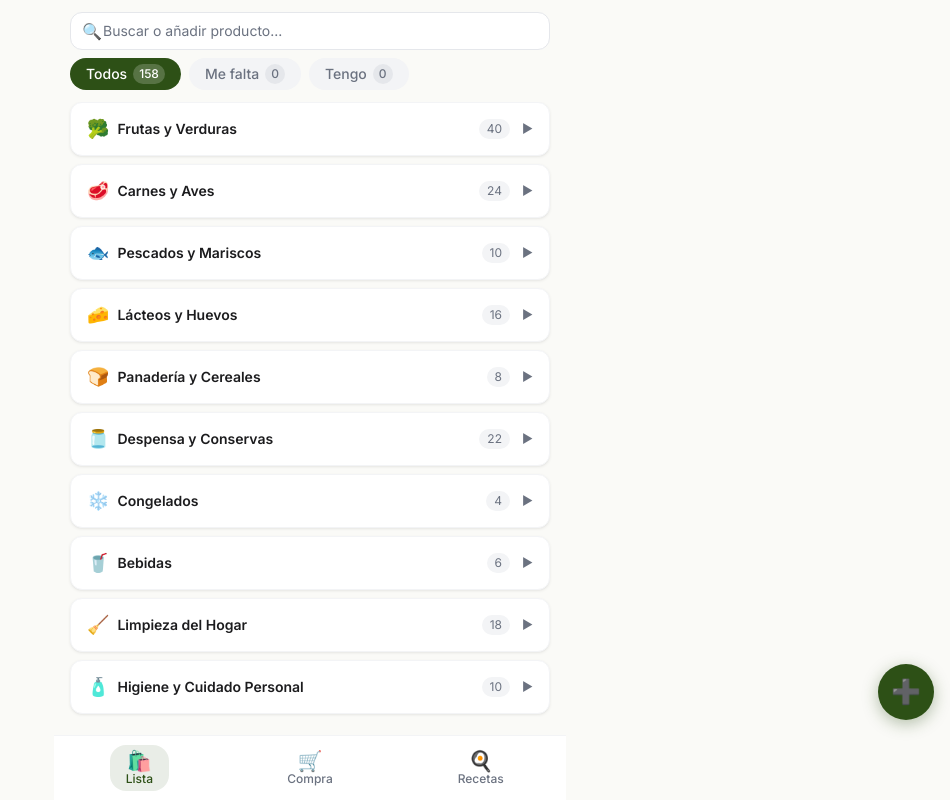
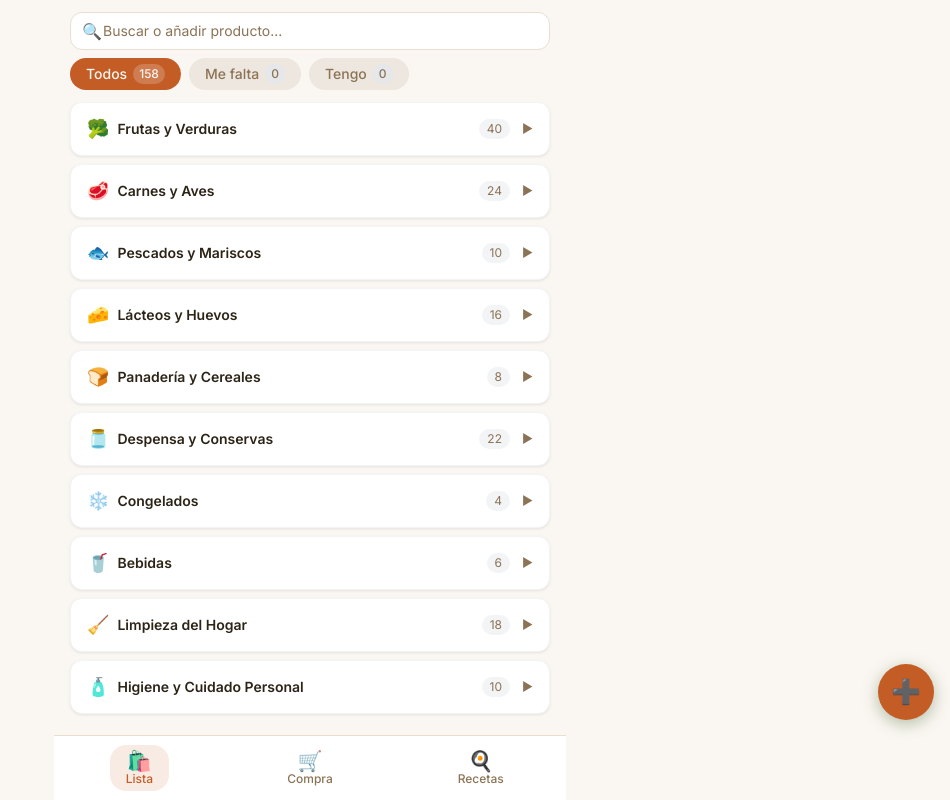
Before and after one commit to aleramiirez/cheffy, a React (Vite) app: page / in a window 1280 px wide. Shown: the whole page, without its empty margins (330-1280 px from the left). Built offline with nearby package versions, Linux system fonts and the light colour scheme.

Commit message:
spec-10: tema Warm Cream & Terracota, CSS variables, fix tabs Recetas

```diff
--- a/src/App.jsx
+++ b/src/App.jsx
@@ -34,7 +34,7 @@ export default function App() {
         - overflow-hidden en el contenedor raíz evita scroll global
         - El scroll ocurre SOLO dentro de <main> (flex-1 overflow-y-auto)
       */}
-      <div className="flex flex-col h-[100dvh] max-w-lg mx-auto bg-bg-main overflow-hidden">
+      <div className="flex flex-col h-[100dvh] max-w-lg mx-auto overflow-hidden bg-bg-main">
         <AppInit />
         {/* Área de contenido — scroll contenido aquí, nunca desborda */}
         <main className="flex-1 min-h-0 overflow-y-auto">
--- /dev/null
+++ b/src/components/common/ThemePicker.jsx
@@ -0,0 +1,131 @@
+import { useEffect, useState } from 'react'
+
+const THEMES = [
+  {
+    id: 1,
+    name: 'Dark & Luxury',
+    emoji: '🖤',
+    vars: {
+      '--color-bg-main': '#0F0F0F',
+      '--color-bg-card': '#1A1A1A',
+      '--color-primary': '#C9A84C',
+      '--color-primary-light': '#E8C97A',
+      '--color-accent': '#E8C97A',
+      '--color-text-main': '#F5F5F0',
+      '--color-text-muted': '#9A9A90',
+      '--color-border': '#2A2A2A',
+      '--color-nav-bg': '#141414',
+    },
+  },
+  {
+    id: 2,
+    name: 'Warm Cream',
+    emoji: '🍂',
+    vars: {
+      '--color-bg-main': '#FAF7F2',
+      '--color-bg-card': '#FFFFFF',
+      '--color-primary': '#C45C26',
+      '--color-primary-light': '#D97842',
+      '--color-accent': '#E8A87C',
+      '--color-text-main': '#2C2416',
+      '--color-text-muted': '#8B7355',
+      '--color-border': '#E8DFD0',
+      '--color-nav-bg': '#FFFFFF',
+    },
+  },
+  {
+    id: 3,
+    name: 'Midnight Blue',
+    emoji: '🌙',
+    vars: {
+      '--color-bg-main': '#F8F9FB',
+      '--color-bg-card': '#FFFFFF',
+      '--color-primary': '#1B2B4B',
+      '--color-primary-light': '#2D4478',
+      '--color-accent': '#C9A84C',
+      '--color-text-main': '#1B2B4B',
+      '--color-text-muted': '#6B7A99',
+      '--color-border': '#E2E8F0',
+      '--color-nav-bg': '#FFFFFF',
+    },
+  },
+  {
+    id: 4,
+    name: 'Morado & Lavanda',
+    emoji: '💜',
+    vars: {
+      '--color-bg-main': '#FAF8FF',
+      '--color-bg-card': '#FFFFFF',
+      '--color-primary': '#4A2C6E',
+      '--color-primary-light': '#6B44A0',
+      '--color-accent': '#9B72CF',
+      '--color-text-main': '#2D1B45',
+      '--color-text-muted': '#7B6B95',
+      '--color-border': '#E8E0F5',
+      '--color-nav-bg': '#FFFFFF',
+    },
+  },
+]
+
+export default function ThemePicker() {
+  const [active, setActive] = useState(
+    () => parseInt(localStorage.getItem('preview-theme') || '1')
+  )
+  const [open, setOpen] = useState(false)
+
+  const applyTheme = (id) => {
+    const theme = THEMES.find((t) => t.id === id)
+    if (!theme) return
+    const root = document.documentElement
+    Object.entries(theme.vars).forEach(([k, v]) => root.style.setProperty(k, v))
+    localStorage.setItem('preview-theme', id)
+    setActive(id)
+  }
+
+  useEffect(() => {
+    applyTheme(active)
+  }, [])
+
+  return (
+    <div className="fixed top-3 right-3 z-[9999]">
+      <button
+        onClick={() => setOpen(!open)}
+        className="w-10 h-10 rounded-full shadow-lg flex items-center justify-center text-lg"
+        style={{ background: 'var(--color-primary)', color: 'var(--color-bg-main)' }}
+        title="Cambiar tema"
+      >
+        🎨
+      </button>
+
+      {open && (
+        <div
+          className="absolute right-0 top-12 rounded-2xl shadow-xl p-3 w-52 flex flex-col gap-2"
+          style={{ background: 'var(--color-bg-card)', border: '1px solid var(--color-border)' }}
+        >
+          <p className="text-xs font-bold px-1" style={{ color: 'var(--color-text-muted)' }}>
+            PREVIEW TEMAS
+          </p>
+          {THEMES.map((t) => (
+            <button
+              key={t.id}
+              onClick={() => { applyTheme(t.id); setOpen(false) }}
+              className="flex items-center gap-2 px-3 py-2 rounded-xl text-sm font-medium transition-all"
+              style={{
+                background: active === t.id ? 'var(--color-primary)' : 'transparent',
+                color: active === t.id ? 'var(--color-bg-main)' : 'var(--color-text-main)',
+                border: `1px solid ${active === t.id ? 'transparent' : 'var(--color-border)'}`,
+              }}
+            >
+              <span>{t.emoji}</span>
+              <span>{t.name}</span>
+              {active === t.id && <span className="ml-auto">✓</span>}
+            </button>
+          ))}
+          <p className="text-[10px] text-center px-1 pt-1" style={{ color: 'var(--color-text-muted)' }}>
+            Solo preview local — no se sube a GitHub
+          </p>
+        </div>
+      )}
+    </div>
+  )
+}
--- a/src/components/layout/BottomNav.jsx
+++ b/src/components/layout/BottomNav.jsx
@@ -18,7 +18,8 @@ export default function BottomNav() {
   if (shouldHide) return null
 
   return (
-    <nav className="flex-shrink-0 bg-white border-t border-gray-100 safe-bottom">
+    <nav className="flex-shrink-0 safe-bottom border-t transition-colors duration-300"
+      style={{ backgroundColor: 'var(--color-nav-bg)', borderColor: 'var(--color-border)' }}>
       <div className="flex items-center justify-around h-16">
         {tabs.map((tab) => {
           const isActive = tab.to === '/'
@@ -31,20 +32,23 @@ export default function BottomNav() {
               to={tab.to}
               className="flex flex-col items-center justify-center flex-1 h-full relative"
             >
-              <div className={`flex flex-col items-center gap-0.5 px-4 py-1.5 rounded-2xl transition-all duration-200 ${
-                isActive ? 'bg-primary/10' : ''
-              }`}>
+              <div
+                className="flex flex-col items-center gap-0.5 px-4 py-1.5 rounded-2xl transition-all duration-200"
+                style={isActive ? { backgroundColor: 'color-mix(in srgb, var(--color-primary) 12%, transparent)' } : {}}
+              >
                 <span className="text-xl leading-none">{tab.icon}</span>
-                <span className={`text-xs font-medium leading-none ${
-                  isActive ? 'text-primary' : 'text-text-muted'
-                }`}>
+                <span
+                  className="text-xs font-medium leading-none transition-colors"
+                  style={{ color: isActive ? 'var(--color-primary)' : 'var(--color-text-muted)' }}
+                >
                   {tab.label}
                 </span>
               </div>
 
               {/* Badge numérico en Compra */}
               {tab.to === '/compra' && itemsFaltantes > 0 && (
-                <span className="absolute top-1 right-1/4 min-w-[18px] h-[18px] bg-accent text-white text-[10px] font-bold rounded-full flex items-center justify-center px-1">
+                <span className="absolute top-1 right-1/4 min-w-[18px] h-[18px] text-white text-[10px] font-bold rounded-full flex items-center justify-center px-1"
+                  style={{ backgroundColor: 'var(--color-accent)' }}>
                   {itemsFaltantes > 99 ? '99+' : itemsFaltantes}
                 </span>
               )}
--- a/src/index.css
+++ b/src/index.css
@@ -1,6 +1,19 @@
 @tailwind base;
 @tailwind components;
 @tailwind utilities;
+
+/* ─── CSS Variables por tema ─────────────────────────────────────────────── */
+:root {
+  --color-bg-main: #FAF7F2;
+  --color-bg-card: #FFFFFF;
+  --color-primary: #C45C26;
+  --color-primary-light: #D97842;
+  --color-accent: #E8A87C;
+  --color-text-main: #2C2416;
+  --color-text-muted: #8B7355;
+  --color-border: #E8DFD0;
+  --color-nav-bg: #FFFFFF;
+}
 
 @layer base {
   html {
@@ -10,9 +23,10 @@
   }
 
   body {
-    background-color: #FAFAF7;
-    color: #1C1C1E;
+    background-color: var(--color-bg-main);
+    color: var(--color-text-main);
     overscroll-behavior: none;
+    transition: background-color 0.3s ease, color 0.3s ease;
   }
 
   * {
@@ -22,11 +36,19 @@
 
 @layer components {
   .btn-primary {
-    @apply bg-primary text-white font-semibold py-3 px-6 rounded-xl transition-all duration-200 active:scale-95 shadow-sm;
+    @apply font-semibold py-3 px-6 rounded-xl transition-all duration-200 active:scale-95 shadow-sm;
+    background-color: var(--color-primary);
+    color: var(--color-bg-main);
+  }
+  .btn-primary:hover {
+    background-color: var(--color-primary-light);
   }
 
   .btn-secondary {
-    @apply bg-white text-primary font-semibold py-3 px-6 rounded-xl border border-primary/20 transition-all duration-200 active:scale-95;
+    @apply font-semibold py-3 px-6 rounded-xl transition-all duration-200 active:scale-95;
+    background-color: var(--color-bg-card);
+    color: var(--color-primary);
+    border: 1px solid color-mix(in srgb, var(--color-primary) 20%, transparent);
   }
 
   .btn-danger {
@@ -34,11 +56,24 @@
   }
 
   .card {
-    @apply bg-white rounded-xl shadow-card border border-gray-100;
+    @apply rounded-xl;
+    background-color: var(--color-bg-card);
+    border: 1px solid var(--color-border);
+    box-shadow: 0 1px 3px 0 rgba(0,0,0,0.08);
   }
 
   .input-base {
-    @apply w-full bg-white border border-gray-200 rounded-xl px-4 py-3 text-text-main placeholder-text-muted focus:outline-none focus:ring-2 focus:ring-primary/30 focus:border-primary transition-all duration-200;
+    @apply w-full rounded-xl px-4 py-3 focus:outline-none transition-all duration-200;
+    background-color: var(--color-bg-card);
+    border: 1px solid var(--color-border);
+    color: var(--color-text-main);
+  }
+  .input-base::placeholder {
+    color: var(--color-text-muted);
+  }
+  .input-base:focus {
+    border-color: var(--color-primary);
+    box-shadow: 0 0 0 3px color-mix(in srgb, var(--color-primary) 15%, transparent);
   }
 
   .chip {
@@ -46,11 +81,13 @@
   }
 
   .chip-active {
-    @apply bg-primary text-white;
+    color: var(--color-bg-main);
+    background-color: var(--color-primary);
   }
 
   .chip-inactive {
-    @apply bg-gray-100 text-text-muted;
+    background-color: color-mix(in srgb, var(--color-text-muted) 12%, transparent);
+    color: var(--color-text-muted);
   }
 }
 
@@ -71,4 +108,14 @@
     -ms-overflow-style: none;
     scrollbar-width: none;
   }
+
+  /* Utilities para usar variables CSS como clases */
+  .bg-theme-main { background-color: var(--color-bg-main); }
+  .bg-theme-card { background-color: var(--color-bg-card); }
+  .bg-theme-primary { background-color: var(--color-primary); }
+  .bg-theme-nav { background-color: var(--color-nav-bg); }
+  .text-theme-main { color: var(--color-text-main); }
+  .text-theme-muted { color: var(--color-text-muted); }
+  .text-theme-primary { color: var(--color-primary); }
+  .border-theme { border-color: var(--color-border); }
 }
--- a/src/pages/Recetas.jsx
+++ b/src/pages/Recetas.jsx
@@ -370,11 +370,11 @@ export default function Recetas() {
           <button
             key={tab.key}
             onClick={() => setTabActivo(tab.key)}
-            className={`flex-1 py-2.5 rounded-xl text-sm font-semibold transition-colors ${
-              tabActivo === tab.key
-                ? 'bg-primary text-white'
-                : 'bg-gray-100 text-text-muted'
-            }`}
+            className="flex-1 py-2.5 rounded-xl text-sm font-semibold transition-all duration-200"
+            style={tabActivo === tab.key
+              ? { backgroundColor: 'var(--color-primary)', color: 'var(--color-bg-main)' }
+              : { backgroundColor: 'color-mix(in srgb, var(--color-text-muted) 12%, transparent)', color: 'var(--color-text-muted)' }
+            }
           >
             {tab.label}
           </button>
--- a/tailwind.config.js
+++ b/tailwind.config.js
@@ -8,21 +8,21 @@ export default {
     extend: {
       colors: {
         primary: {
-          DEFAULT: '#2D5016',
-          light: '#4A7C28',
-          dark: '#1E3A0F',
+          DEFAULT: '#C45C26',
+          light: '#D97842',
+          dark: '#9E4A1E',
         },
         accent: {
-          DEFAULT: '#C9A84C',
-          light: '#D9BC7A',
+          DEFAULT: '#E8A87C',
+          light: '#F0C4A0',
         },
         bg: {
-          main: '#FAFAF7',
+          main: '#FAF7F2',
           card: '#FFFFFF',
         },
         text: {
-          main: '#1C1C1E',
-          muted: '#6B7280',
+          main: '#2C2416',
+          muted: '#8B7355',
         },
       },
       fontFamily: {
```
Also changed, not shown: specs/10-spec-tema-warm-cream.md (added, +33 -0 lines).
